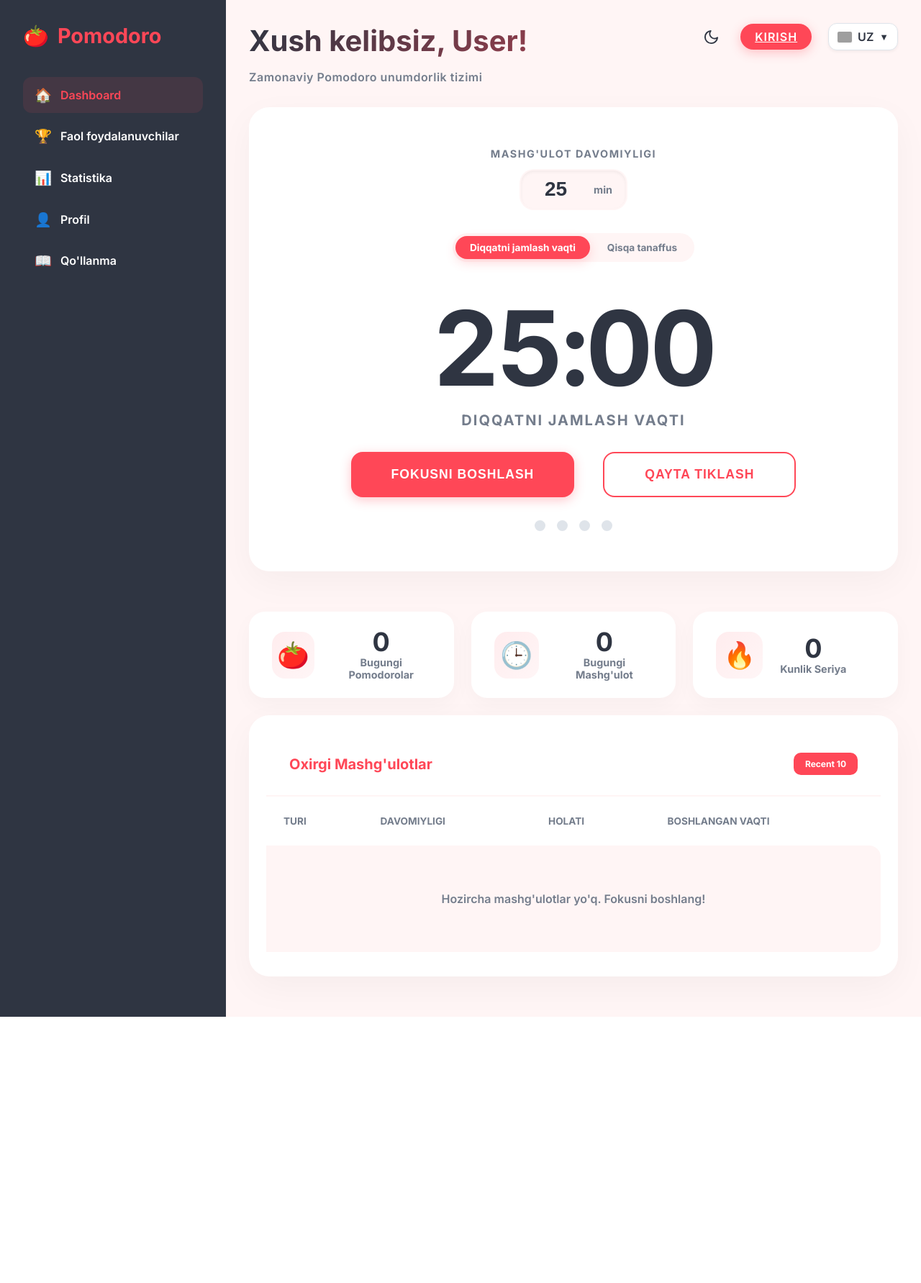
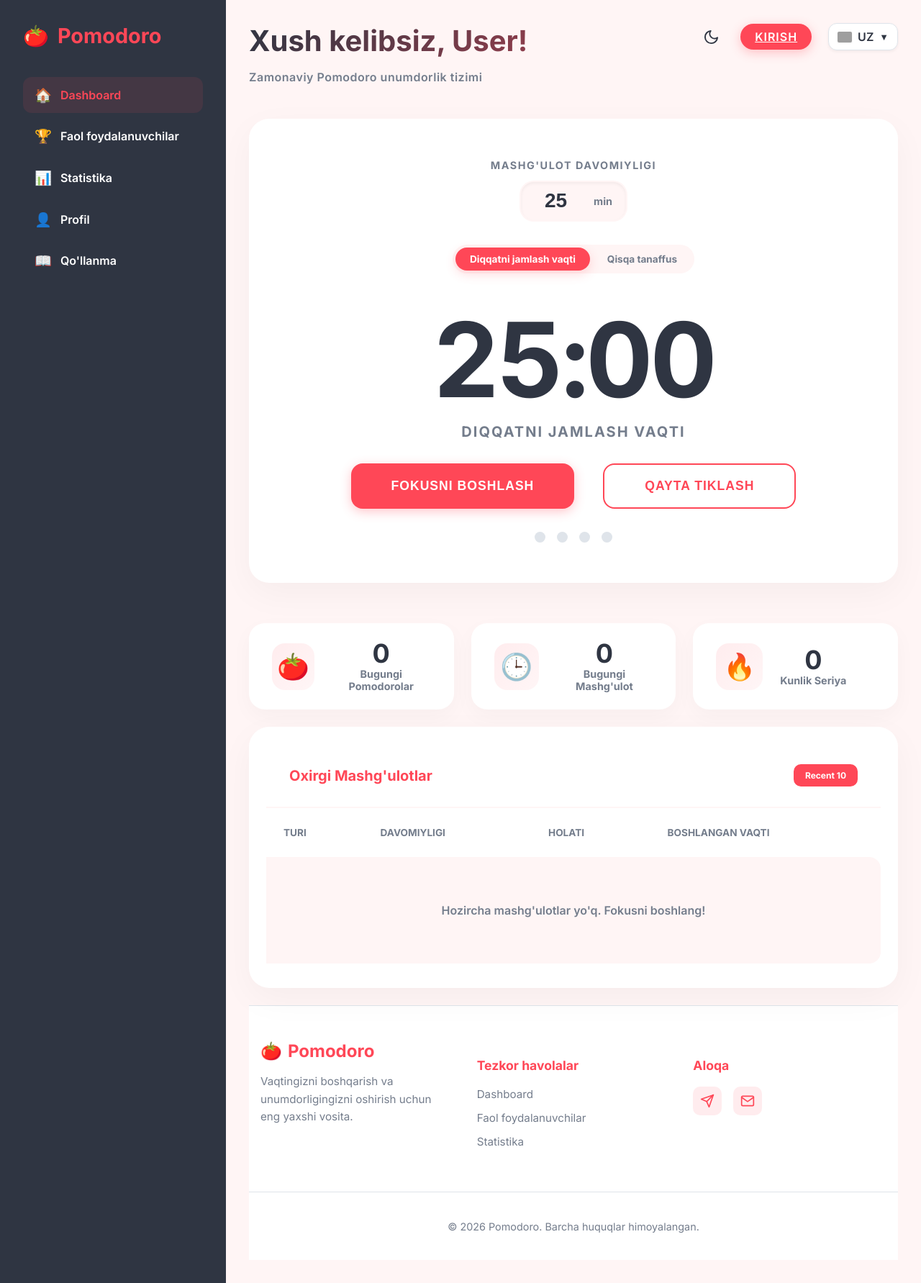
Before and after one commit to MukhammadjonArabov/Pomodoro, a Django app: page / in a window 1280 px wide. Shown: the whole page at 72% size. Before the commit the page ends 1413 px from the top, so only its background shows below. Run offline with Django 5.2, Linux system fonts and the light colour scheme; grey boxes are pictures that could not be loaded.

Commit message:
futtur add

```diff
--- a/static/locales/en.json
+++ b/static/locales/en.json
@@ -75,5 +75,9 @@
     "guide_how_it_works_step2": "<b>Break</b>: Take a 5-minute rest.",
     "guide_how_it_works_step3": "<b>Repeat</b>: After 4 pomodoros, take a longer break (20 minutes).",
     "guide_actions_title": "What actions are available?",
-    "guide_actions_desc": "You can start the timer, track your statistics, compete with other users via the leaderboard, and edit your profile."
+    "guide_actions_desc": "You can start the timer, track your statistics, compete with other users via the leaderboard, and edit your profile.",
+    "footer_description": "The best tool for managing your time and increasing productivity.",
+    "footer_quick_links": "Quick Links",
+    "footer_contact": "Contact",
+    "footer_all_rights": "All rights reserved."
 }
--- a/static/locales/ru.json
+++ b/static/locales/ru.json
@@ -75,5 +75,9 @@
     "guide_how_it_works_step2": "<b>Перерыв</b>: Отдохните 5 минут.",
     "guide_how_it_works_step3": "<b>Повторение</b>: После 4-х помодоро сделайте более длинный перерыв (20 минут).",
     "guide_actions_title": "Какие действия доступны?",
-    "guide_actions_desc": "Вы можете запускать таймер, отслеживать свою статистику, соревноваться с другими пользователями через таблицу лидеров и редактировать свой профиль."
+    "guide_actions_desc": "Вы можете запускать таймер, отслеживать свою статистику, соревноваться с другими пользователями через таблицу лидеров и редактировать свой профиль.",
+    "footer_description": "Лучший инструмент для управления временем и повышения продуктивности.",
+    "footer_quick_links": "Быстрые ссылки",
+    "footer_contact": "Контакты",
+    "footer_all_rights": "Все права защищены."
 }
--- a/static/locales/uz.json
+++ b/static/locales/uz.json
@@ -75,5 +75,9 @@
     "guide_how_it_works_step2": "<b>Tanaffus</b>: 5 daqiqa dam oling.",
     "guide_how_it_works_step3": "<b>Takrorlash</b>: 4 ta pomodododan so'ng uzunroq (20 daqiqa) tanaffus qiling.",
     "guide_actions_title": "Qanday amallar mavjud?",
-    "guide_actions_desc": "Siz taymerni boshlashingiz, o'z statistikangizni kuzatishingiz, leaderboard orqali boshqa foydalanuvchilar bilan bellashishingiz va o'z profilingizni tahrirlashingiz mumkin."
+    "guide_actions_desc": "Siz taymerni boshlashingiz, o'z statistikangizni kuzatishingiz, leaderboard orqali boshqa foydalanuvchilar bilan bellashishingiz va o'z profilingizni tahrirlashingiz mumkin.",
+    "footer_description": "Vaqtingizni boshqarish va unumdorligingizni oshirish uchun eng yaxshi vosita.",
+    "footer_quick_links": "Tezkor havolalar",
+    "footer_contact": "Aloqa",
+    "footer_all_rights": "Barcha huquqlar himoyalangan."
 }
--- a/templates/base.html
+++ b/templates/base.html
@@ -91,6 +91,115 @@
             width: 100%;
             box-sizing: border-box;
             overflow-y: auto;
+            display: flex;
+            flex-direction: column;
+            min-height: 100vh;
+        }
+
+        /* Footer Styles */
+        .footer {
+            margin-top: auto;
+            padding: 3rem 0 1.5rem 0;
+            border-top: 1px solid var(--border-color);
+            background: var(--card-bg);
+            width: 100%;
+            transition: all 0.3s ease;
+        }
+
+        .footer-content {
+            display: grid;
+            grid-template-columns: repeat(auto-fit, minmax(200px, 1fr));
+            gap: 2rem;
+            max-width: 1100px;
+            margin: 0 auto;
+            padding: 0 1rem;
+        }
+
+        .footer-section h3 {
+            font-size: 1.5rem;
+            margin-bottom: 1rem;
+            display: flex;
+            align-items: center;
+            gap: 8px;
+        }
+
+        .footer-section h4 {
+            color: var(--primary);
+            margin-bottom: 1.2rem;
+            font-size: 1.1rem;
+            font-weight: 700;
+        }
+
+        .footer-section p {
+            color: var(--text-muted);
+            line-height: 1.6;
+            font-size: 0.95rem;
+        }
+
+        .footer-section ul {
+            list-style: none;
+            padding: 0;
+            margin: 0;
+        }
+
+        .footer-section ul li {
+            margin-bottom: 0.8rem;
+        }
+
+        .footer-section ul li a {
+            color: var(--text-muted);
+            text-decoration: none;
+            transition: color 0.3s ease;
+            font-size: 0.95rem;
+        }
+
+        .footer-section ul li a:hover {
+            color: var(--primary);
+        }
+
+        .footer-social {
+            display: flex;
+            gap: 1rem;
+        }
+
+        .social-icon {
+            display: flex;
+            align-items: center;
+            justify-content: center;
+            width: 40px;
+            height: 40px;
+            border-radius: 10px;
+            background: rgba(255, 71, 87, 0.1);
+            color: var(--primary);
+            transition: all 0.3s ease;
+            text-decoration: none;
+        }
+
+        .social-icon:hover {
+            background: var(--primary);
+            color: white;
+            transform: translateY(-3px);
+        }
+
+        .footer-bottom {
+            text-align: center;
+            margin-top: 3rem;
+            padding-top: 1.5rem;
+            border-top: 1px solid var(--border-color);
+            color: var(--text-muted);
+            font-size: 0.9rem;
+        }
+
+        @media (max-width: 768px) {
+            .footer-content {
+                grid-template-columns: 1fr;
+                text-align: center;
+            }
+
+            .footer-section h3,
+            .footer-social {
+                justify-content: center;
+            }
         }
 
         .card {
@@ -633,6 +742,47 @@
         </div>
 
         {% block content %}{% endblock %}
+
+        <!-- Footer -->
+        <footer class="footer">
+            <div class="footer-content">
+                <div class="footer-section">
+                    <h3><span>🍅</span> <span data-i18n="app_name">Pomodoro</span></h3>
+                    <p data-i18n="footer_description">Vaqtingizni boshqarish va unumdorligingizni oshirish uchun eng
+                        yaxshi vosita.</p>
+                </div>
+                <div class="footer-section">
+                    <h4 data-i18n="footer_quick_links">Tezkor havolalar</h4>
+                    <ul>
+                        <li><a href="/" data-i18n="dashboard">Dashboard</a></li>
+                        <li><a href="/leaderboard/" data-i18n="leaderboard">Leaderboard</a></li>
+                        <li><a href="/stats/" data-i18n="statistics">Statistics</a></li>
+                    </ul>
+                </div>
+                <div class="footer-section">
+                    <h4 data-i18n="footer_contact">Aloqa</h4>
+                    <div class="footer-social">
+                        <a href="https://t.me/Muhammadjon_Arabov" target="_blank" class="social-icon">
+                            <svg width="20" height="20" viewBox="0 0 24 24" fill="none" stroke="currentColor"
+                                stroke-width="2" stroke-linecap="round" stroke-linejoin="round">
+                                <path d="m22 2-7 20-4-9-9-4Z" />
+                                <path d="M22 2 11 13" />
+                            </svg>
+                        </a>
+                        <a href="mailto:mukhammadjonarabov@gmail.com" class="social-icon">
+                            <svg width="20" height="20" viewBox="0 0 24 24" fill="none" stroke="currentColor"
+                                stroke-width="2" stroke-linecap="round" stroke-linejoin="round">
+                                <path d="M4 4h16c1.1 0 2 .9 2 2v12c0 1.1-.9 2-2 2H4c-1.1 0-2-.9-2-2V6c0-1.1.9-2 2-2z" />
+                                <polyline points="22,6 12,13 2,6" />
+                            </svg>
+                        </a>
+                    </div>
+                </div>
+            </div>
+            <div class="footer-bottom">
+                <p>&copy; 2026 Pomodoro. <span data-i18n="footer_all_rights">Barcha huquqlar himoyalangan.</span></p>
+            </div>
+        </footer>
     </div>
 
     <script>
```
